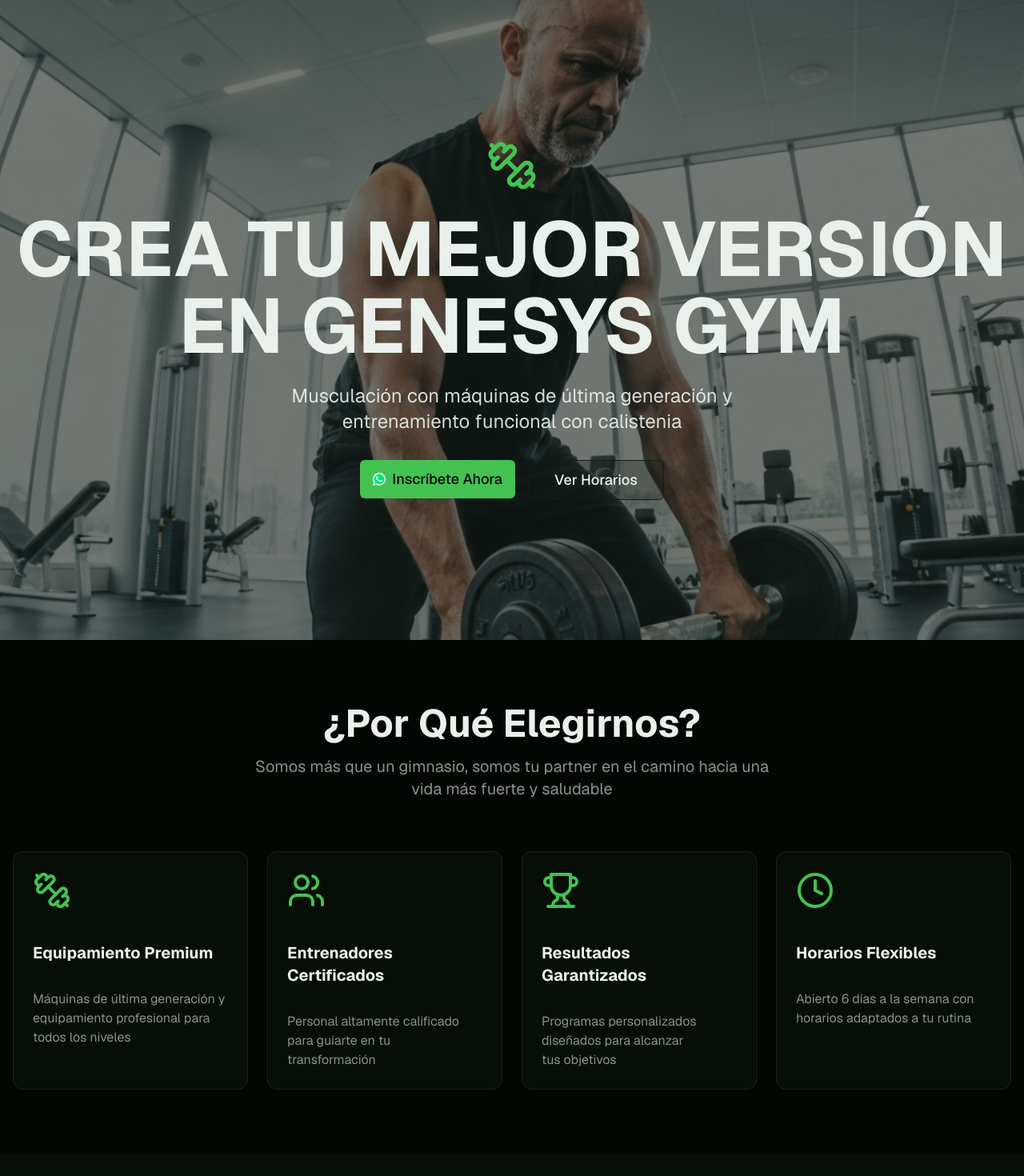
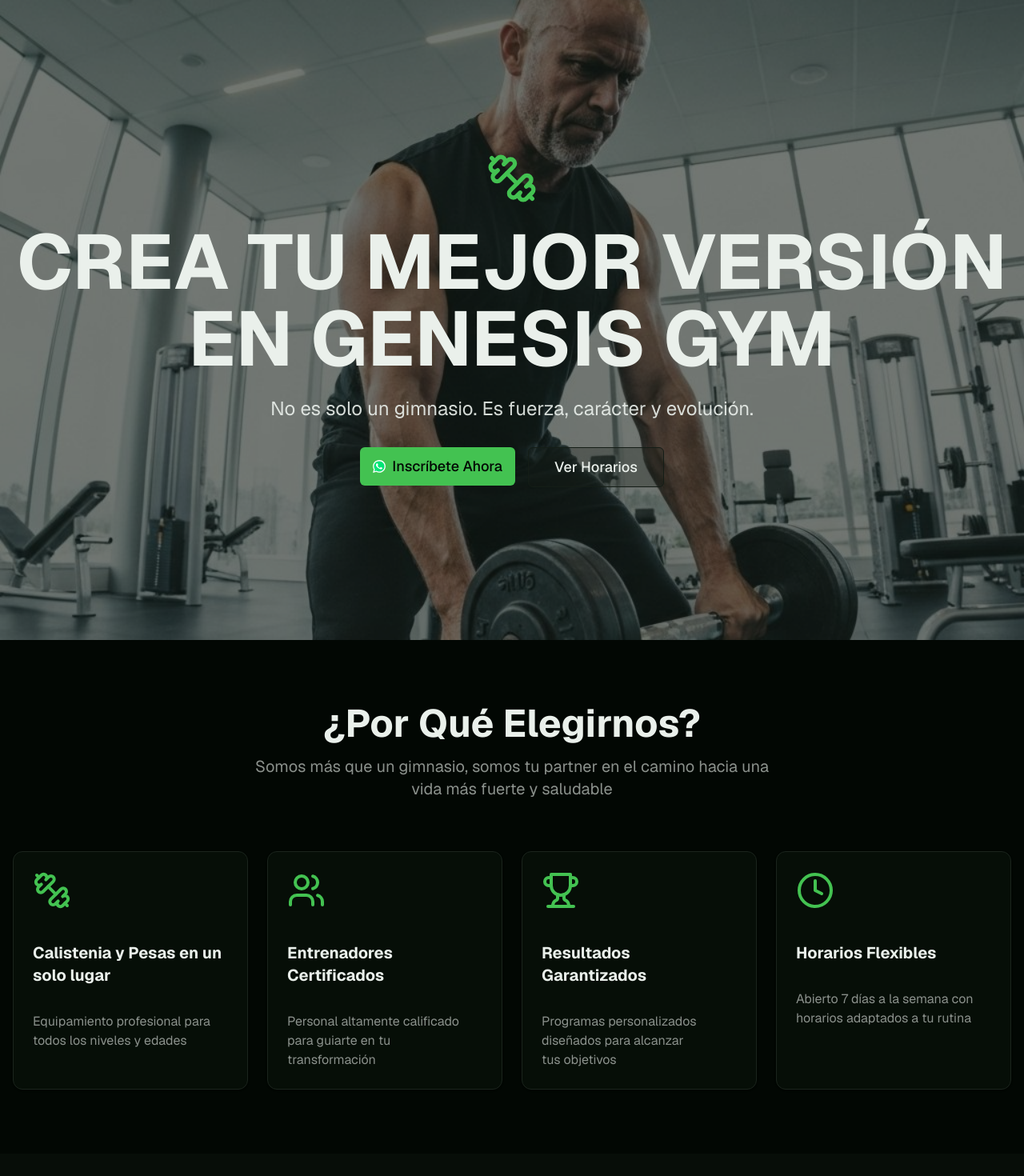
Before and after one commit to RamiroMoralesdev/gym-landing, a Next.js app: page / in a window 1280 px wide. Shown: the top 1470 px of the page at 80% size. Built offline with nearby package versions, Linux system fonts and the light colour scheme.

Commit message:
Fix typos and update gym information across multiple components

```diff
--- a/app/layout.tsx
+++ b/app/layout.tsx
@@ -8,7 +8,7 @@ const _geist = Geist({ subsets: ["latin"] })
 const _geistMono = Geist_Mono({ subsets: ["latin"] })
 
 export const metadata: Metadata = {
-  title: "Genesys Gym Funes - Musculación y Calistenia",
+  title: "Genesis Gym Funes - Musculación y Calistenia",
   description:
     "Gimnasio especializado en musculación con máquinas y entrenamiento funcional con calistenia. Transforma tu cuerpo con nosotros.",
   generator: "v0.app",
--- a/components/about.tsx
+++ b/components/about.tsx
@@ -4,8 +4,8 @@ import { Dumbbell, Users, Trophy, Clock } from "lucide-react"
 const features = [
   {
     icon: Dumbbell,
-    title: "Equipamiento Premium",
-    description: "Máquinas de última generación y equipamiento profesional para todos los niveles",
+    title: "Calistenia y Pesas en un solo lugar",
+    description: "Equipamiento profesional para todos los niveles y edades",
   },
   {
     icon: Users,
@@ -20,7 +20,7 @@ const features = [
   {
     icon: Clock,
     title: "Horarios Flexibles",
-    description: "Abierto 6 días a la semana con horarios adaptados a tu rutina",
+    description: "Abierto 7 días a la semana con horarios adaptados a tu rutina",
   },
 ]
 
--- a/components/footer.tsx
+++ b/components/footer.tsx
@@ -8,7 +8,7 @@ export function Footer() {
           <div>
             <div className="flex items-center gap-2 mb-4">
               <Dumbbell className="w-8 h-8 text-primary" />
-              <span className="text-2xl font-bold">Genesys GYM</span>
+              <span className="text-2xl font-bold">Genesis GYM</span>
             </div>
             <p className="text-secondary-foreground/80 text-pretty">
               Tu destino para la transformación física y mental
@@ -16,29 +16,7 @@ export function Footer() {
           </div>
 
           <div>
-            <h3 className="font-bold text-lg mb-4">Enlaces Rápidos</h3>
-            <ul className="space-y-2 text-secondary-foreground/80">
-              <li>
-                <a href="#" className="hover:text-primary transition-colors">
-                  Inicio
-                </a>
-              </li>
-              <li>
-                <a href="#" className="hover:text-primary transition-colors">
-                  Horarios
-                </a>
-              </li>
-              <li>
-                <a href="#" className="hover:text-primary transition-colors">
-                  Equipamiento
-                </a>
-              </li>
-              <li>
-                <a href="#" className="hover:text-primary transition-colors">
-                  Contacto
-                </a>
-              </li>
-            </ul>
+
           </div>
 
           <div>
@@ -55,7 +33,7 @@ export function Footer() {
           <div>
             <h3 className="font-bold text-lg mb-4">Redes Sociales</h3>
             <div className="flex gap-4">
-              <a href="#" className="hover:text-primary transition-colors">
+              <a href="https://www.instagram.com/genesis.gym.funes/" className="hover:text-pink-400 transition-colors">
                 <Instagram className="w-6 h-6" />
                 <span className="sr-only">Instagram</span>
               </a>
@@ -64,7 +42,7 @@ export function Footer() {
         </div>
 
         <div className="border-t border-secondary-foreground/20 pt-8 text-center text-secondary-foreground/60">
-          <p>&copy; 2025 Power Gym. Todos los derechos reservados.</p>
+          <p>&copy; 2026 Genesis Gym. Todos los derechos reservados.</p>
         </div>
       </div>
     </footer>
--- a/components/hero.tsx
+++ b/components/hero.tsx
@@ -1,7 +1,7 @@
 import { Button } from "@/components/ui/button"
 import { Dumbbell } from "lucide-react"
 
-const name = "GENESYS GYM"
+const name = "GENESIS GYM"
 
 export function Hero() {
   return (
@@ -20,7 +20,7 @@ export function Hero() {
         </h1>
 
         <p className="text-xl md:text-2xl text-secondary-foreground/90 mb-8 max-w-2xl mx-auto text-pretty">
-          Musculación con máquinas de última generación y entrenamiento funcional con calistenia
+          No es solo un gimnasio. Es fuerza, carácter y evolución.
         </p>
 
         <div className="flex flex-col sm:flex-row gap-4 justify-center">
--- a/components/location.tsx
+++ b/components/location.tsx
@@ -21,7 +21,7 @@ export function Location() {
             <div>
               <h3 className="text-2xl font-bold mb-4">Contacto</h3>
               <p className="text-lg text-muted-foreground">
-                Teléfono: 3410000000
+                WhatsApp:
 
               </p>
             </div>
--- a/tsconfig.json
+++ b/tsconfig.json
@@ -34,7 +34,8 @@
     "**/*.tsx",
     ".next/types/**/*.ts",
     ".next\\dev/types/**/*.ts",
-    ".next\\dev/types/**/*.ts"
+    ".next\\dev/types/**/*.ts",
+    ".next/dev/types/**/*.ts"
   ],
   "exclude": [
     "node_modules"
```
